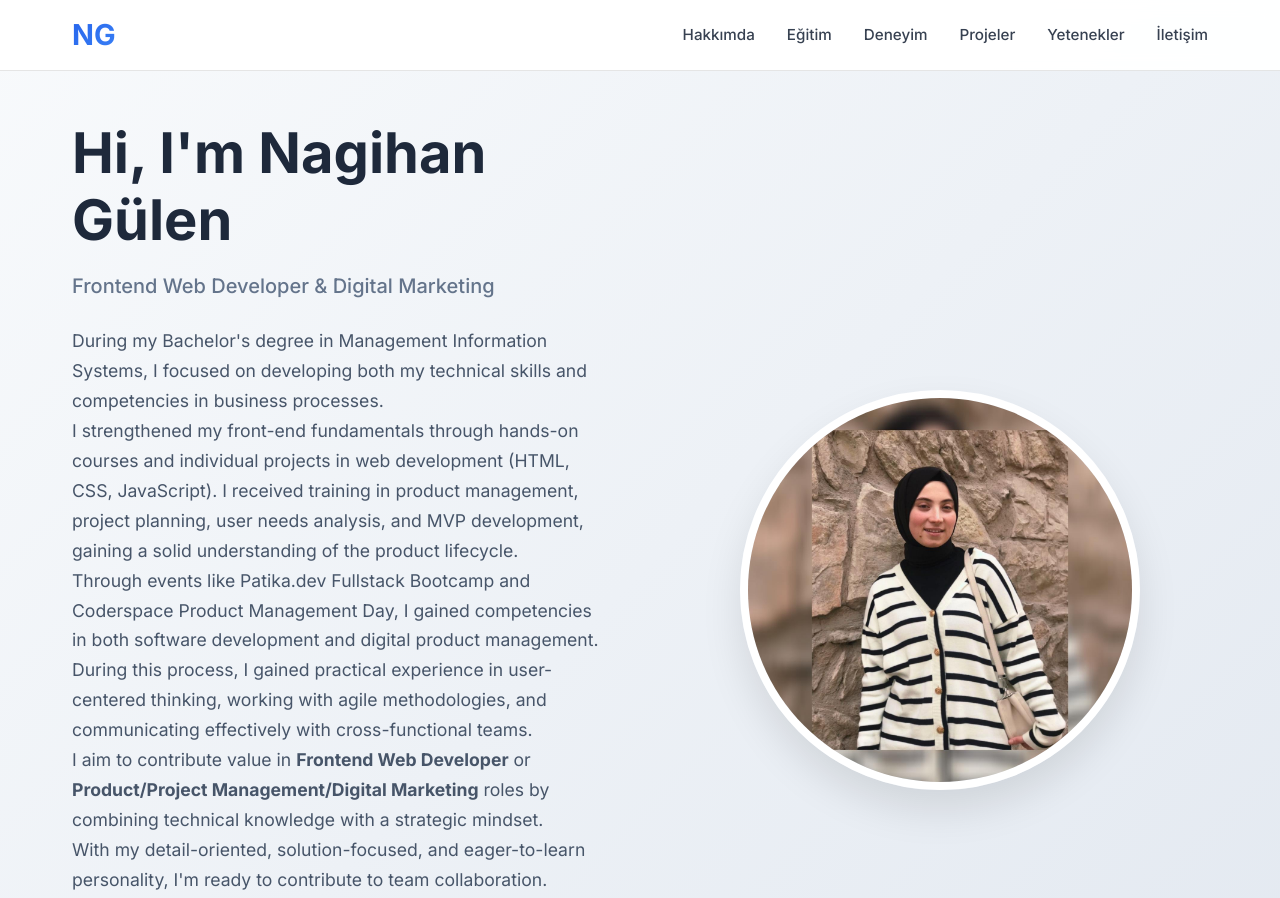
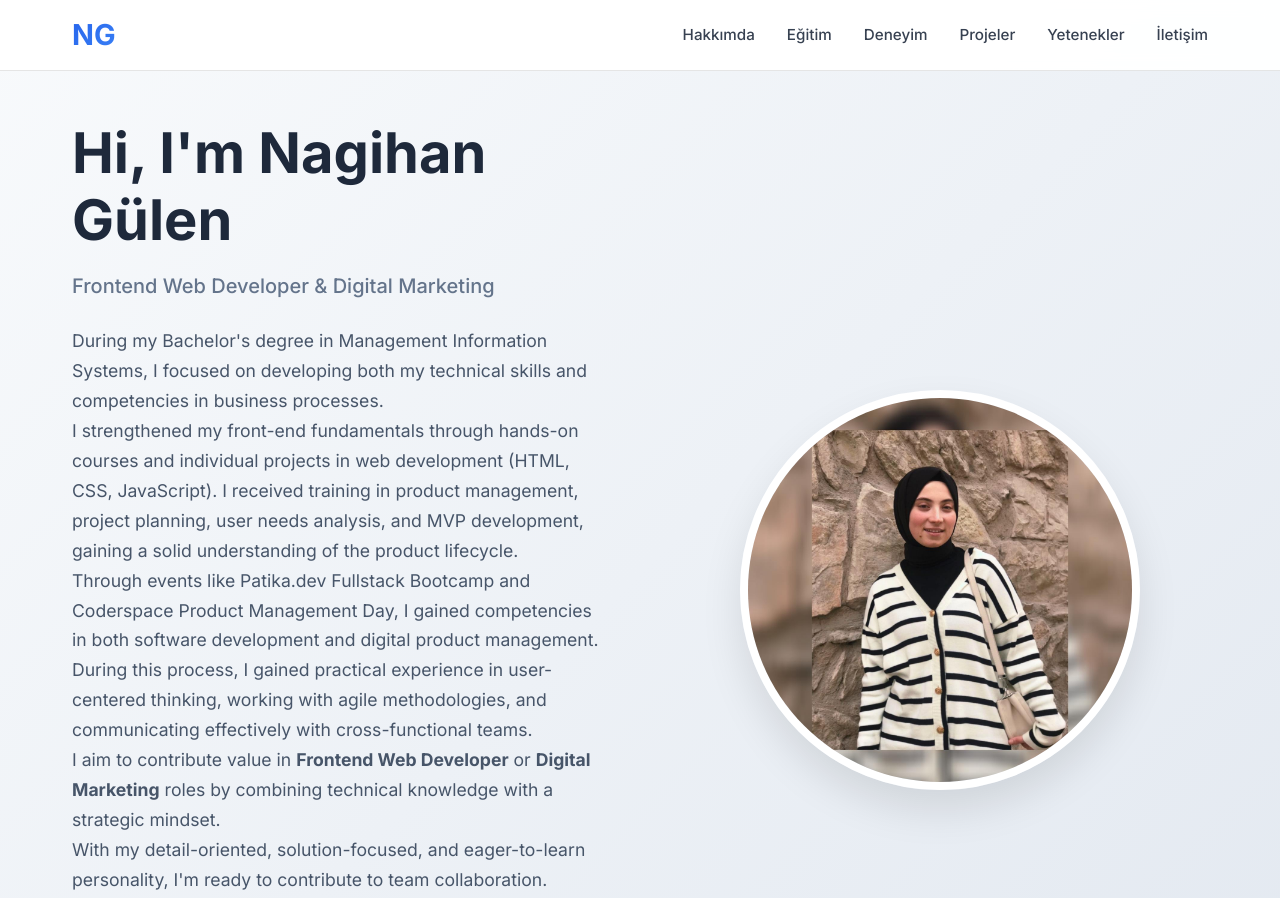
Before and after one commit to Nagihansamt/nagihansamt.github.io, a plain HTML site: page index.html in a window 1280 px wide. Shown: the top 898 px of the page. Drawn offline with nearby package versions, Linux system fonts and the light colour scheme.

Commit message:
Update index.html

```diff
--- a/index.html
+++ b/index.html
@@ -56,7 +56,7 @@
           <p>I strengthened my front-end fundamentals through hands-on courses and individual projects in web development (HTML, CSS, JavaScript). I received training in product management, project planning, user needs analysis, and MVP development, gaining a solid understanding of the product lifecycle.</p>
           <p>Through events like Patika.dev Fullstack Bootcamp and Coderspace Product Management Day, I gained competencies in both software development and digital product management.</p>
           <p>During this process, I gained practical experience in user-centered thinking, working with agile methodologies, and communicating effectively with cross-functional teams.</p>
-          <p>I aim to contribute value in <strong>Frontend Web Developer</strong> or <strong>Product/Project Management/Digital Marketing</strong> roles by combining technical knowledge with a strategic mindset.</p>
+          <p>I aim to contribute value in <strong>Frontend Web Developer</strong> or <strong>Digital Marketing</strong> roles by combining technical knowledge with a strategic mindset.</p>
           <p>With my detail-oriented, solution-focused, and eager-to-learn personality, I'm ready to contribute to team collaboration.</p>
         </div>
         <div class="hero-buttons">
```
